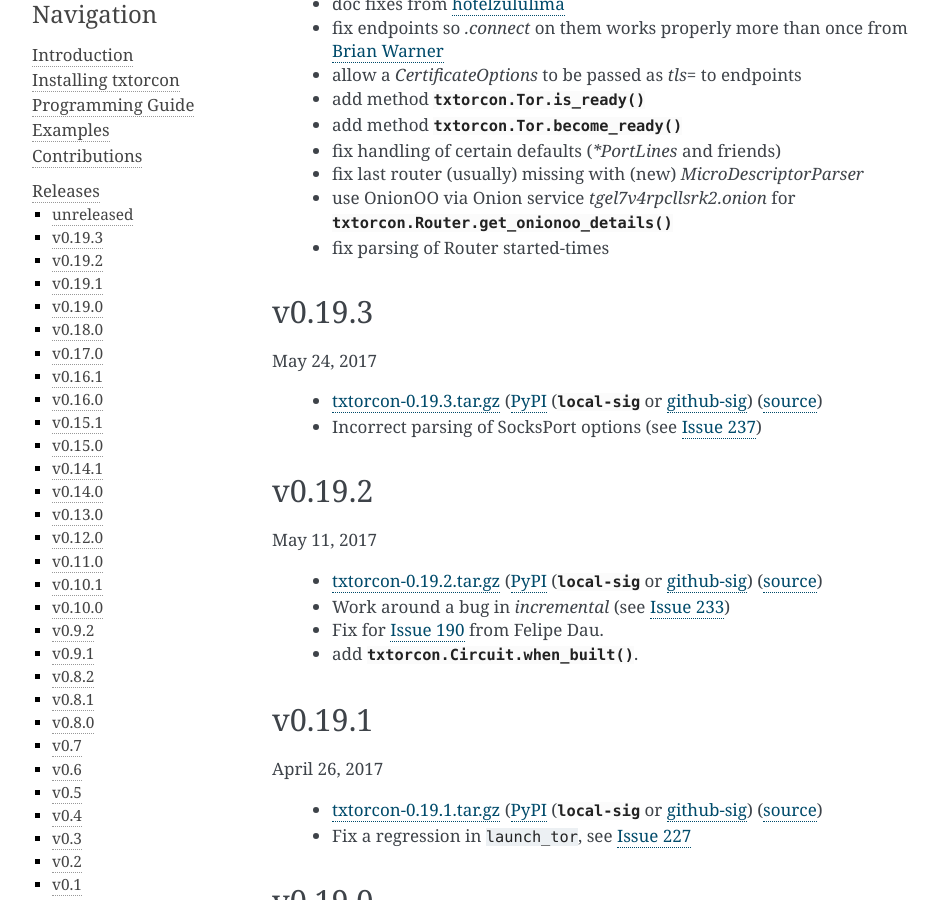
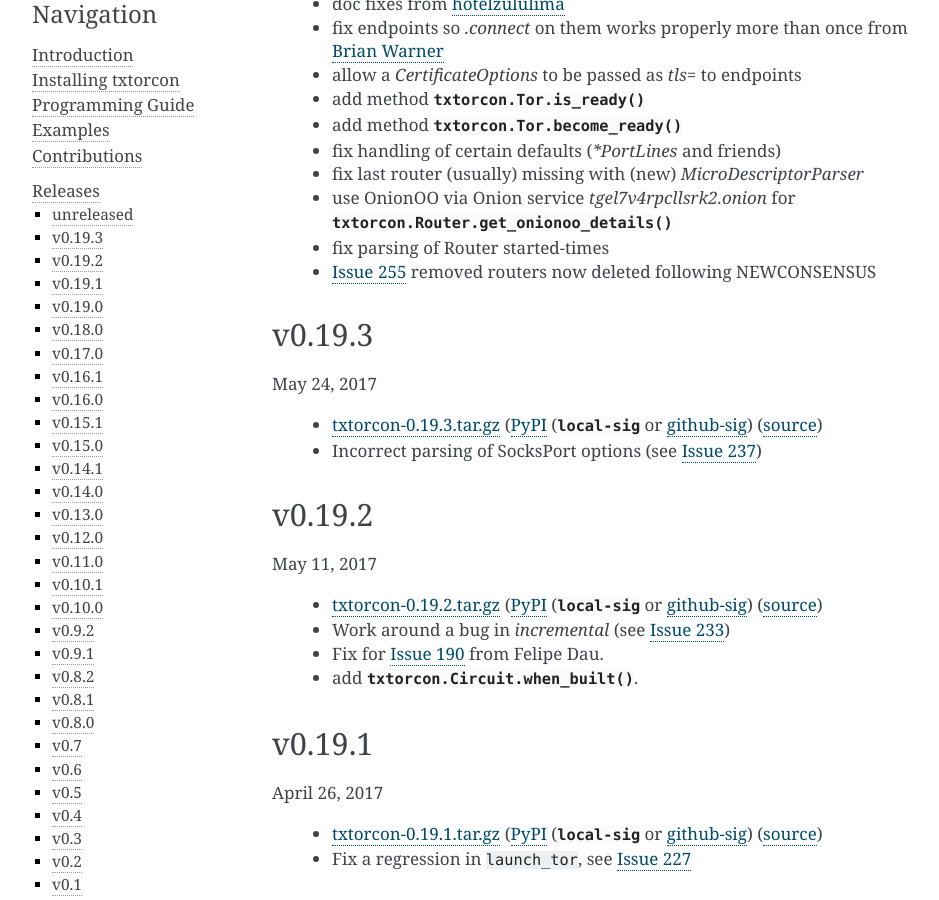
Before and after one commit to meejah/txtorcon, a Sphinx documentation site: the page built from docs/releases.rst, in a window 1280 px wide and 900 px high, scrolled down 377 px. Shown: the whole window, without its empty margins (148-1087 px from the left). Built offline with Sphinx 7.4.7, drawn with Linux system fonts in a browser that asks for light colours; the version number could not be read and is left out.

Commit message:
release note

```diff
--- a/docs/releases.rst
+++ b/docs/releases.rst
@@ -28,6 +28,7 @@
  * fix last router (usually) missing with (new) `MicroDescriptorParser`
  * use OnionOO via Onion service `tgel7v4rpcllsrk2.onion` for :func:`txtorcon.Router.get_onionoo_details`
  * fix parsing of Router started-times
+ * `Issue 255 <https://github.com/meejah/txtorcon/issues/255>`_ removed routers now deleted following NEWCONSENSUS
 
 
 v0.19.3
```
